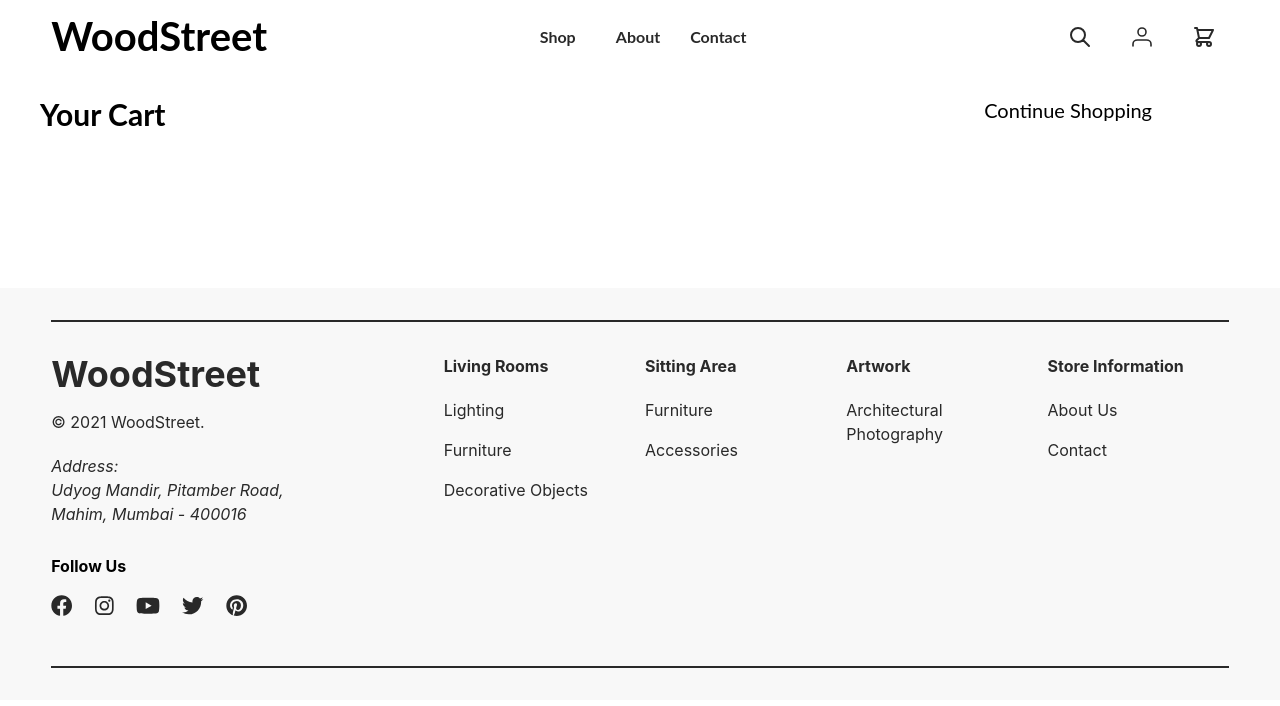
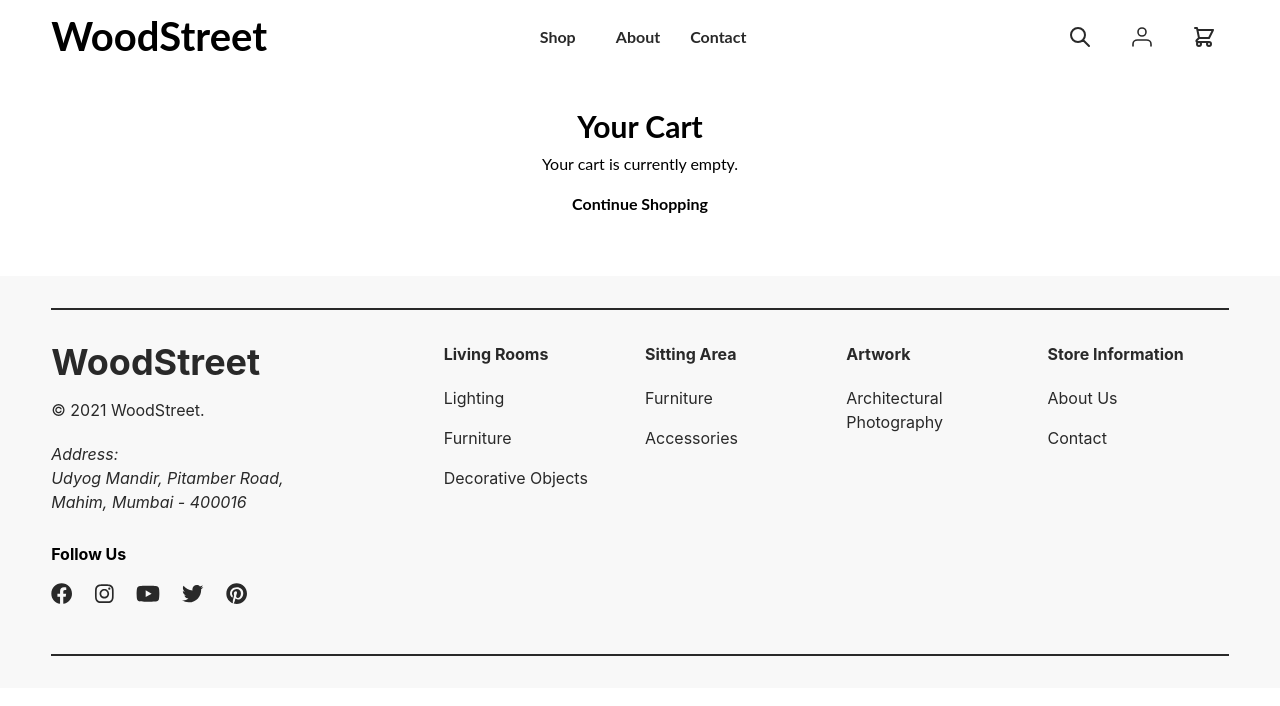
Before and after one commit to DeepTalekar/WoodStreet, a Next.js app in the folder woodstreet-ui/: page /Cart in a window 1280 px wide. Shown: the top 706 px of the page. Built offline with nearby package versions, Linux system fonts and the light colour scheme.

Commit message:
Update Cart Page Remove package-lock.json

```diff
--- a/woodstreet-ui/pages/Cart.js
+++ b/woodstreet-ui/pages/Cart.js
@@ -1,22 +1,28 @@
-import React from 'react'
-import Screen from '../components/Screen';
+/*
+  @author Aarya
+  @contributor Deep
+*/
+
 import Link from 'next/link';
 
-const Cart = () => {
-    return (
-        <Screen title='Cart'>
-            <div className="mt-8 mb-56 pr-32 pl-10">
-                <p className=" font-bold float-left text-3xl">Your Cart</p>
-                <Link href="/">
-                <a className="float-right hover:text-link text-xl">Continue Shopping</a>
-                </Link>
-            </div>
-        </Screen>
+import Screen from '../components/Screen';
 
-
-
-
-    )
+export default function Cart(props) {
+  return (
+    <Screen title='Your Shopping Cart | WoodStreet'>
+      <div className='px-14 py-11'>
+        <p className='text-center font-bold text-3xl mb-2'>Your Cart</p>
+        <p className='text-center font-normal text-base mb-4'>
+          Your cart is currently empty.
+        </p>
+        <div className='w-full mx-auto text-center mb-4'>
+          <Link href='/'>
+            <a className='text-center hover:text-link text-base font-bold'>
+              Continue Shopping
+            </a>
+          </Link>
+        </div>
+      </div>
+    </Screen>
+  );
 }
-
-export default Cart
```
Also changed, not shown: 1 other file (tests, documents, lock files or other folders).
